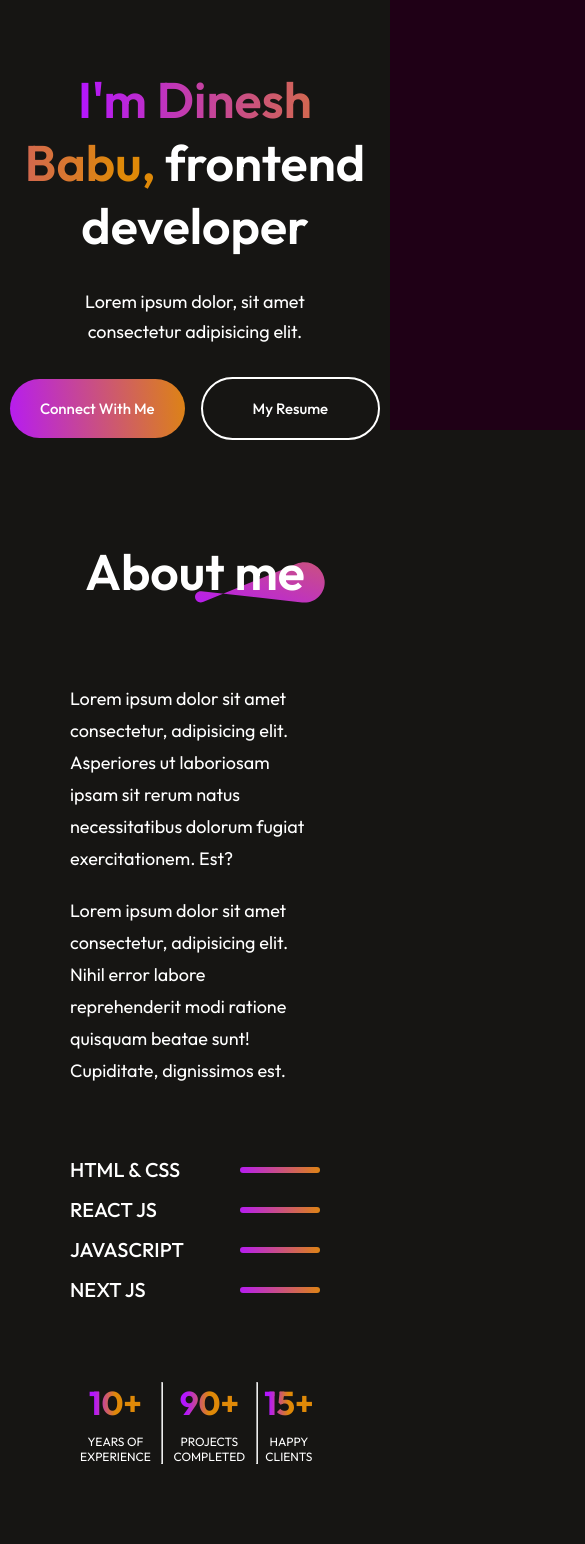
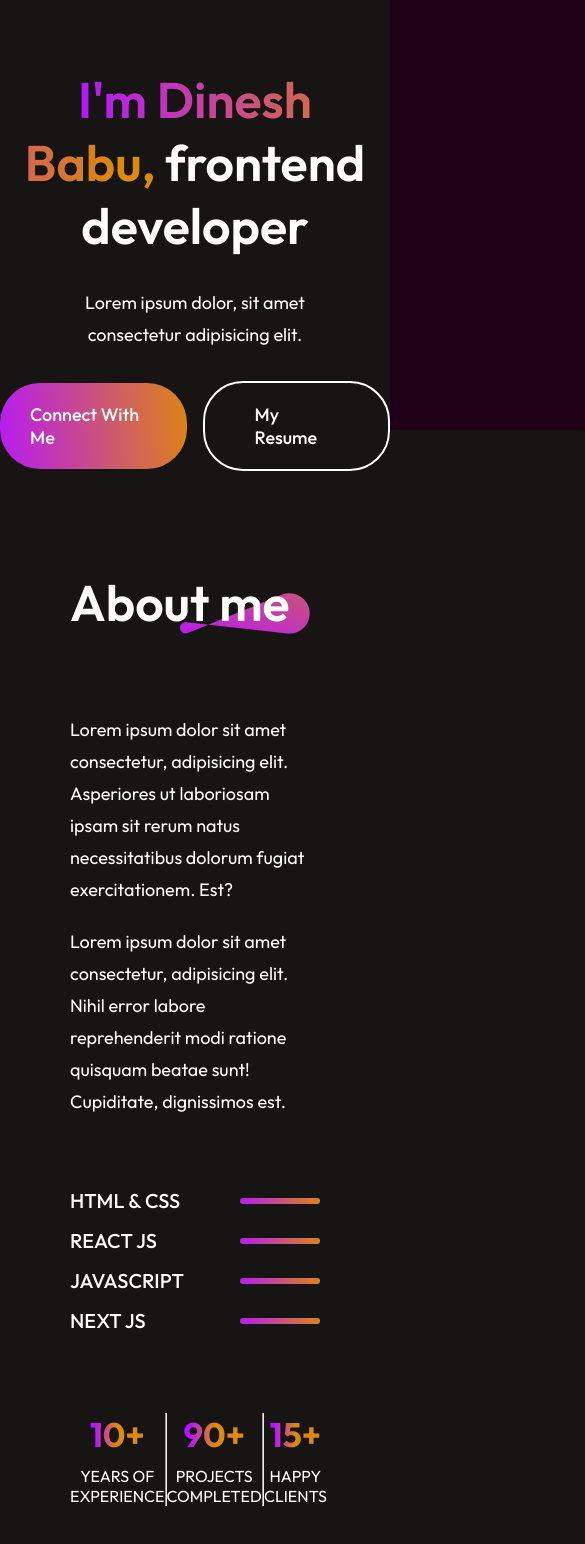
Before and after one commit to babu6383/Portfolio-website, a React (Create React App) app: page / in a window 390 px wide. Shown: the part 414-1958 px from the top of the page, 585 px wide, since content can reach past the window. Built offline with nearby package versions, Linux system fonts and the light colour scheme.

Commit message:
mobile screen changes

```diff
--- a/src/Components/About/About.css
+++ b/src/Components/About/About.css
@@ -32,7 +32,7 @@
     gap: 70px;
 }
 .about-left img{
-    width: 250px;
+    /* width: 250px; */
 
 }
 .about-para{
@@ -103,7 +103,7 @@
     .about{
         gap: 80px;
         margin: 50px 70px;
-        align-items: center;
+        align-items: start;
     }
     .about-title h1{
         font-size: 50px;
@@ -142,11 +142,11 @@
         gap: 10px;
     }
     .about-achievement h1{
-        font-size: 33px;
+        font-size: 34px;
         font-weight: 700;
     }
     .about-achievement p{
         text-align: center;
-        font-size: 12px;
+        font-size: 16px;
     }
 }
--- a/src/Components/Condact/Condact.css
+++ b/src/Components/Condact/Condact.css
@@ -156,7 +156,7 @@
     .condact-submit{
         font-size:20px ;
         padding: 15px 40px;
-        margin-left: 25%;
-        margin-top: 10px;
+        /* margin-left: 25%;
+        margin-top: 10px; */
     }
 }
--- a/src/Components/Footer/Footer.css
+++ b/src/Components/Footer/Footer.css
@@ -67,27 +67,27 @@
 }
 @media(max-width:768px){
     .footer{
-        margin: 50px 20px;
+        margin: 50px 70px;
     }
     .footer-top{
         flex-direction: column;
         gap: 50px;
     }
-    .footer-email-input input{
+    /* .footer-email-input input{
         width: 150px;
         padding: 5px 3px;
-    }
+    } */
     .footer-bottom{
         display: flex;
         flex-direction: column-reverse;
         margin-bottom: 50px;
     }
-    .footer-bottom-right{
+    /* .footer-bottom-right{
         display: flex;
         font-size: 16px;
     }
     .footer-subscribe{
         padding: 10px 20px;
 
-    }
+    } */
 }
--- a/src/Components/Hero/Hero.css
+++ b/src/Components/Hero/Hero.css
@@ -67,12 +67,12 @@
     .hero p{
         width: 60%;
         font-size: 18px;
-        line-height: 30px;
+        line-height: 32px;
         margin: 10px 0px;
     }
     .hero-action{
         gap: 16px;
-        font-size: 15px;
+        font-size: 18px;
         font-weight: 500;
         margin-bottom:  50px;
 
--- a/src/Components/Myprojects/Myprojects.css
+++ b/src/Components/Myprojects/Myprojects.css
@@ -80,12 +80,12 @@
     .services{
         align-items: start;
         gap: 70px;
-        margin: 20px 20px;
+        margin: 20px 70px;
     }
     .services-title h1{
         padding: 0;
-        font-size: 40px;
-        margin-left: 70px;
+        font-size: 50px;
+
     }
     .services-title img {
         width: 130px;
@@ -97,11 +97,11 @@
 
     }
     .services-format h2{
-        font-size: 22px;
+        font-size: 28px;
     }
     .services-format p{
         font-size: 18px;
-        line-height: 25px;
+        line-height: 32px;
         max-width: 300px;
     }
     .services-readmore img{
--- a/src/Components/Navbar/Navbar.jsx
+++ b/src/Components/Navbar/Navbar.jsx
@@ -15,7 +15,7 @@ const Navbar = () => {
     menuRef.current.style.right="0";
   }
   const closeMenu =()=>{
-    menuRef.current.style.left= "-350px";
+    menuRef.current.style.right= "-350px";
   }
 
   return (
```
